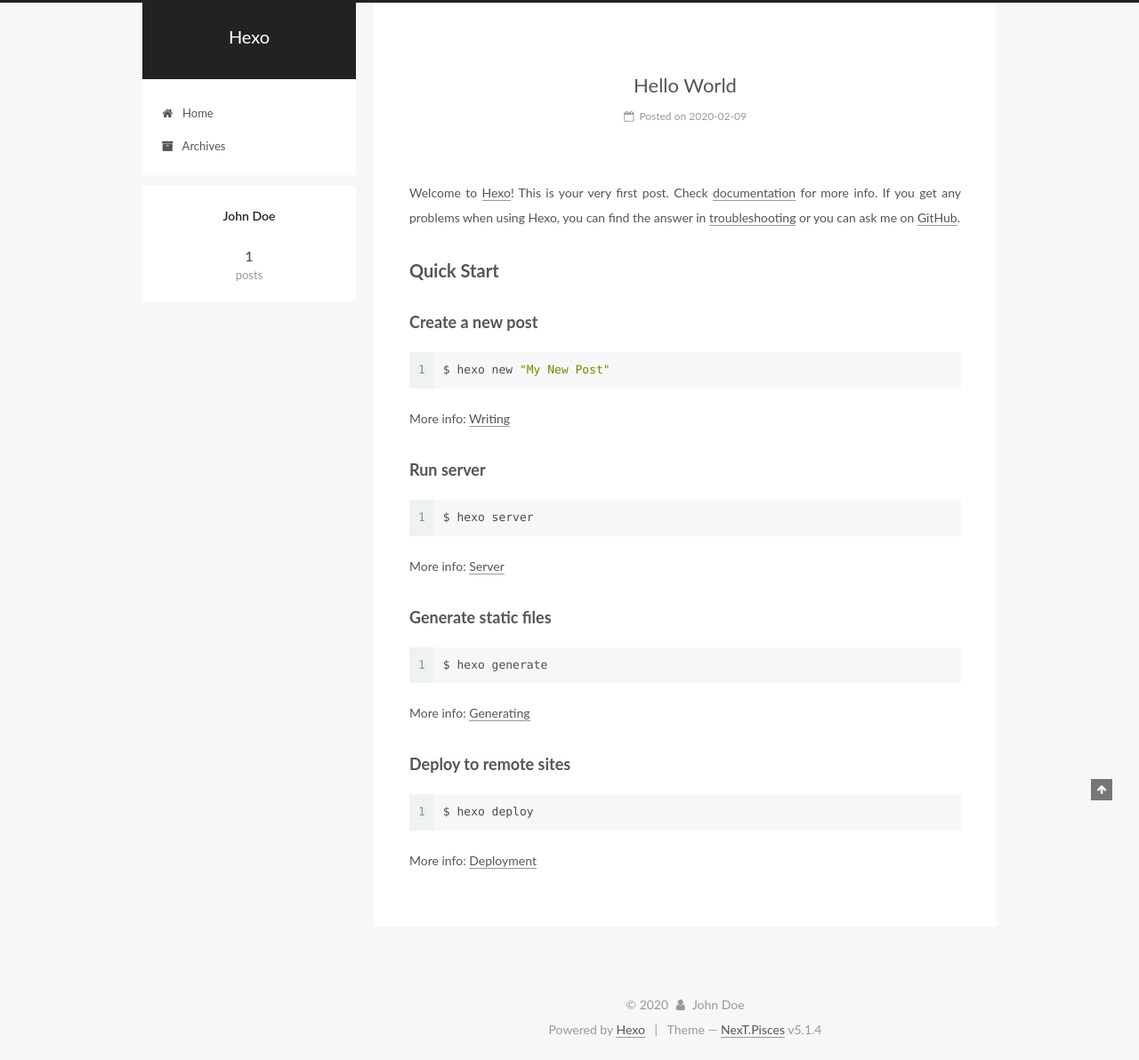
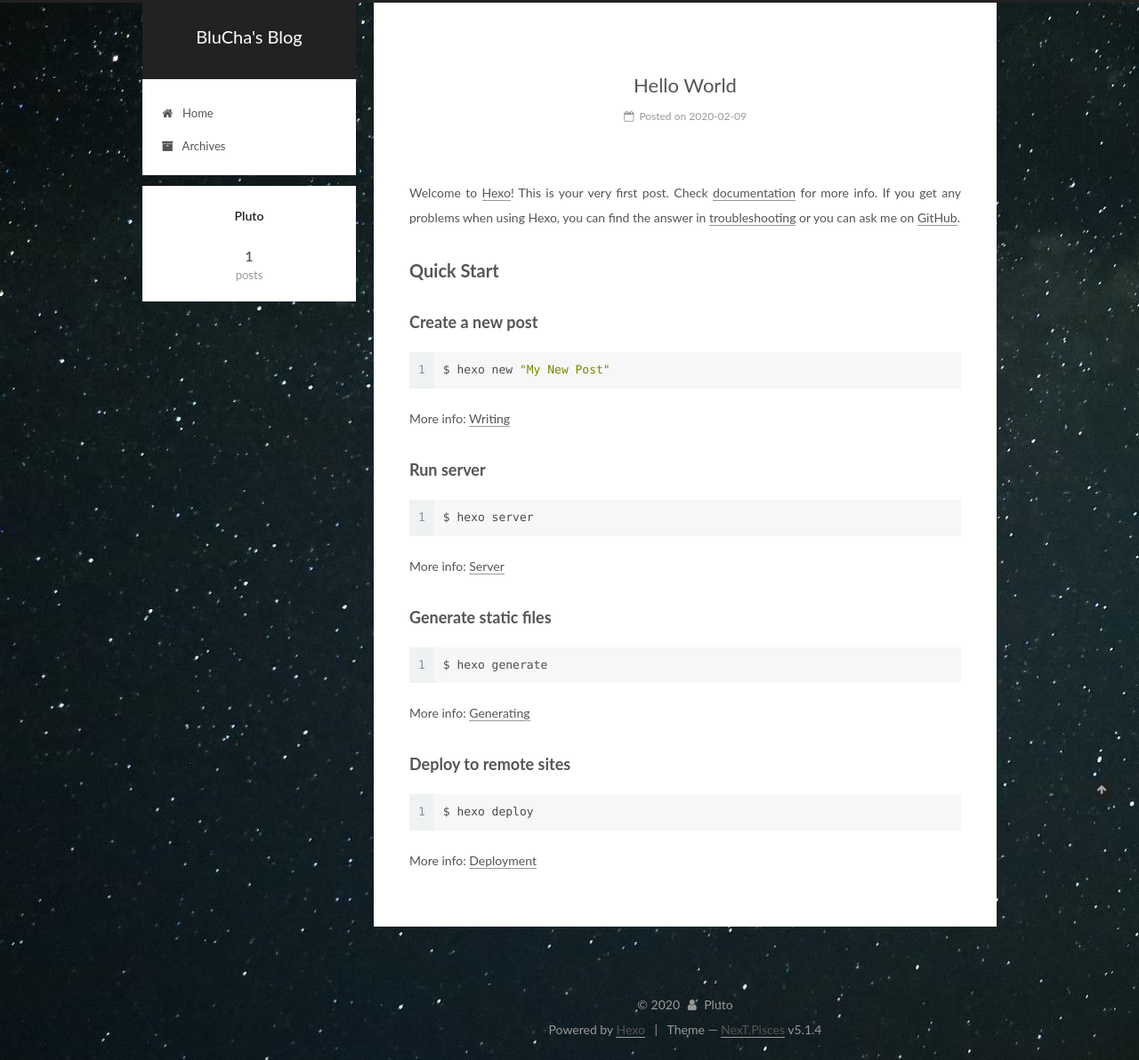
Before and after one commit to BlushedCharon/BlushedCharon.github.io, a plain HTML site: page index.html in a window 1280 px wide. Shown: the whole page at 89% size. Drawn offline with Linux system fonts and the light colour scheme.

Commit message:
Site updated: 2020-02-10 17:05:06

```diff
--- a/css/main.css
+++ b/css/main.css
@@ -1823,7 +1823,7 @@
   width: 4px;
   height: 4px;
   border-radius: 50%;
-  background: #a2779d;
+  background: #fff;
 }
 .links-of-blogroll {
   font-size: 13px;
@@ -2991,3 +2991,7 @@
     text-align: justify;
   }
 }
+body {
+  background: url("/images/background.jpg");
+  background-attachment: fixed;
+}
--- a/index.html
+++ b/index.html
@@ -80,11 +80,11 @@
 
 
 <meta property="og:type" content="website">
-<meta property="og:title" content="Hexo">
+<meta property="og:title" content="BluCha&#39;s Blog">
 <meta property="og:url" content="http://yoursite.com/index.html">
-<meta property="og:site_name" content="Hexo">
+<meta property="og:site_name" content="BluCha&#39;s Blog">
 <meta property="og:locale" content="en_US">
-<meta property="article:author" content="John Doe">
+<meta property="article:author" content="Pluto">
 <meta name="twitter:card" content="summary">
 
 
@@ -121,7 +121,7 @@
 
 
 
-  <title>Hexo</title>
+  <title>BluCha's Blog</title>
 
 
 
@@ -152,7 +152,7 @@
     <div class="custom-logo-site-title">
       <a href="/"  class="brand" rel="start">
         <span class="logo-line-before"><i></i></span>
-        <span class="site-title">Hexo</span>
+        <span class="site-title">BluCha's Blog</span>
         <span class="logo-line-after"><i></i></span>
       </a>
     </div>
@@ -232,13 +232,13 @@
     <link itemprop="mainEntityOfPage" href="http://yoursite.com/2020/02/09/hello-world/">
 
     <span hidden itemprop="author" itemscope itemtype="http://schema.org/Person">
-      <meta itemprop="name" content="John Doe">
+      <meta itemprop="name" content="Pluto">
       <meta itemprop="description" content="">
       <meta itemprop="image" content="/images/avatar.gif">
     </span>
 
     <span hidden itemprop="publisher" itemscope itemtype="http://schema.org/Organization">
-      <meta itemprop="name" content="Hexo">
+      <meta itemprop="name" content="BluCha's Blog">
     </span>
 
 
@@ -383,7 +383,7 @@
         <div class="site-overview">
           <div class="site-author motion-element" itemprop="author" itemscope itemtype="http://schema.org/Person">
 
-              <p class="site-author-name" itemprop="name">John Doe</p>
+              <p class="site-author-name" itemprop="name">Pluto</p>
               <p class="site-description motion-element" itemprop="description"></p>
           </div>
 
@@ -439,7 +439,7 @@
   <span class="with-love">
     <i class="fa fa-user"></i>
   </span>
-  <span class="author" itemprop="copyrightHolder">John Doe</span>
+  <span class="author" itemprop="copyrightHolder">Pluto</span>
 
 
 </div>
```
Also changed, not shown: 2020/02/09/hello-world/index.html (+8 -8 lines), archives/2020/02/index.html (+7 -7 lines), archives/2020/index.html (+7 -7 lines), archives/index.html (+7 -7 lines), images/background.jpg (added).
